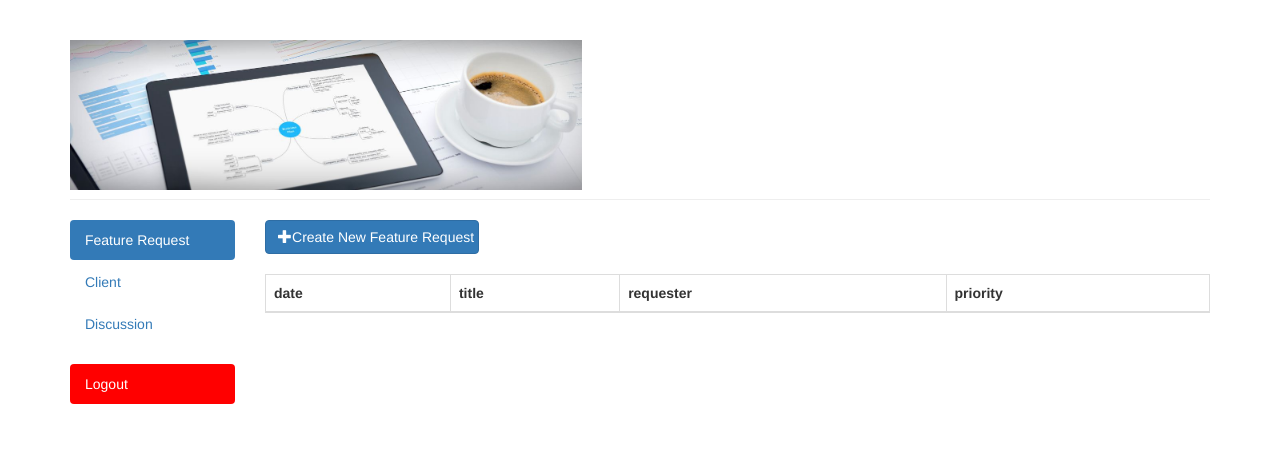
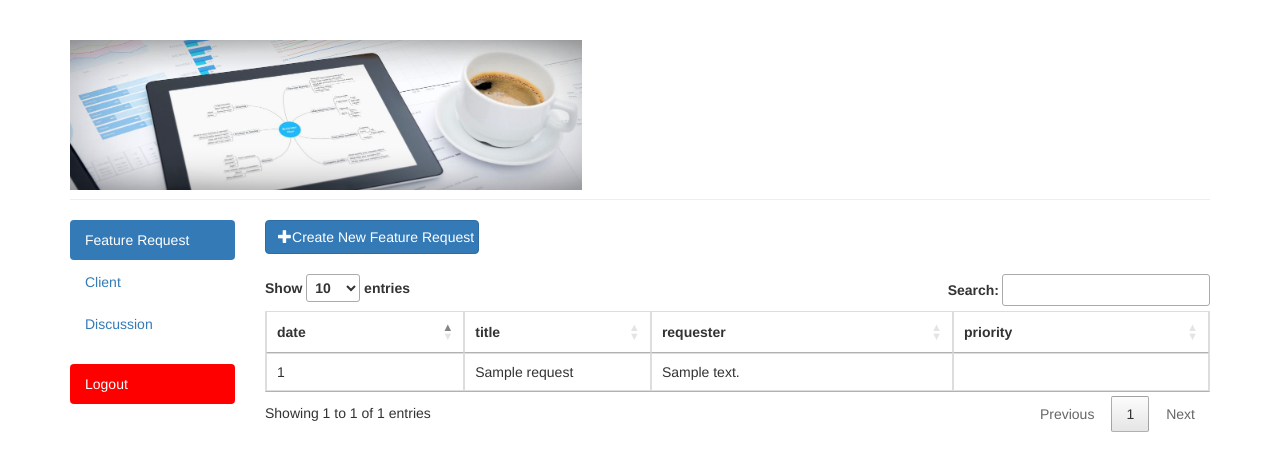
Before and after one commit to juwaini/feature-request, a Flask app: page / in a window 1280 px wide. Shown: the top 471 px of the page. Run offline with Flask 2, Linux system fonts and the light colour scheme; data comes from the database, SQL or seed files in the repository; tables that the repository leaves empty hold one stand-in row (values such as "Sample post"); lists and menus that the app fills with data are empty; some libraries are stand-ins or nearby versions.

Commit message:
Add datatables to show data

```diff
--- a/featurerequest/app.py
+++ b/featurerequest/app.py
@@ -31,7 +31,7 @@ session = Session()
 def index():
     panels = (
             {'href': 'feature-request', 'text': 'Feature Request', 'theads': ['date', 'title', 'requester', 'priority']},
-            {'href': 'client', 'text': 'Client', 'theads': ['date', 'title', 'requester', 'priority']},
+            {'href': 'client', 'text': 'Client', 'theads': ['ID', 'Name', 'Email']},
             {'href': 'discussion', 'text': 'Discussion', 'theads': ['date', 'title', 'requester', 'priority', 'status']},
             )
 
@@ -40,6 +40,23 @@ def index():
 @app.route('/login')
 def login():
     return 'Please login'
+
+#API to generate datatables
+@app.route('/api/datatables/<string:table>/', methods=['GET'])
+def generate_client_table(table):
+    if table == 'client':
+        rows = (db.session.query(Client).all())
+    elif table == 'feature-request':
+        rows = (db.session.query(FeatureRequest).all())
+
+    result = []
+    for row in rows:
+        if table == 'client':
+            data = row.id, row.name, row.email
+        elif table == 'feature-request':
+            data = row.id, row.title, row.description
+        result.append(data)
+    return jsonify({'data': result})
 
 #Route to get whole list or a particular feature-request
 @app.route('/api/feature-request/<int:feature_request_id>', methods=['GET'])
@@ -62,14 +79,14 @@ def get_clients(client_id=None):
         client = db.session.query(Client).get(client_id)
         if not client:
             return "Resource not found.", status.HTTP_404_NOT_FOUND
-        data = dict(name=client.name, email=client.email)
+        data = dict(id=client.id, name=client.name, email=client.email)
         schema = ClientSchema()
         result = schema.dump(data)
         return jsonify(result.data)
     clients = (db.session.query(Client).all())
     result = []
     for client in clients:
-        data = dict(name=client.name, email=client.email)
+        data = dict(id=client.id, name=client.name, email=client.email)
         schema = ClientSchema()
         result.append(schema.dump(data).data)
     return jsonify(result)
--- a/featurerequest/static/js/fr.js
+++ b/featurerequest/static/js/fr.js
@@ -3,6 +3,13 @@ angular.module('frApp', [])
 
         $scope.frForm = {};
         $scope.clientForm = {};
+        $scope.clientTable = $('#client-table').DataTable();
+        $scope.featureRequestTable = $('#feature-request-table').DataTable();
+
+        $scope.init = function() {
+            this.clientTable.ajax.url('/api/datatables/client/').load()
+            this.featureRequestTable.ajax.url('/api/datatables/feature-request/').load()
+        };
 
         $scope.onFeatureRequestSubmit = function() {
             var url = '/api/feature-request/create'
--- a/featurerequest/templates/base.html
+++ b/featurerequest/templates/base.html
@@ -11,7 +11,7 @@
     {% block title %}
     {% endblock title %}
 </head>
-<body ng-controller="frAppCtrl">
+<body ng-controller="frAppCtrl" ng-init="init()">
     <div class="container">
 
         <div class="page-header">
--- a/featurerequest/templates/index.html
+++ b/featurerequest/templates/index.html
@@ -17,6 +17,9 @@
     <script src="{{ url_for('static', filename='js/bootstrap.min.js') }}"></script>
     <link href="{{ url_for('static', filename='css/bootstrap.min.css') }}" rel="stylesheet">
     <script src="{{ url_for('static', filename='js/fr.js') }}"></script>
+    <link href="https://cdn.datatables.net/1.10.12/css/jquery.dataTables.min.css" rel="stylesheet">
+    <script src="https://cdn.datatables.net/1.10.12/js/jquery.dataTables.min.js"></script>
+
 {% endblock head %}
 
 {% block title %}
```
